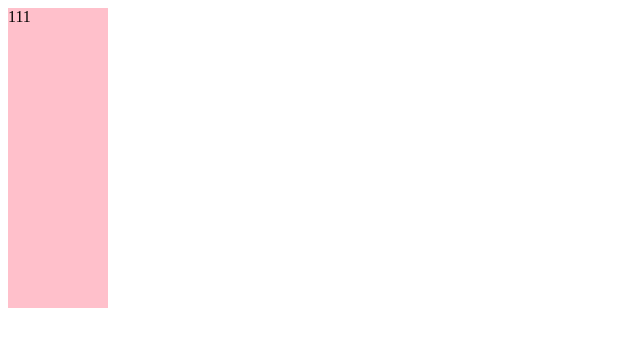
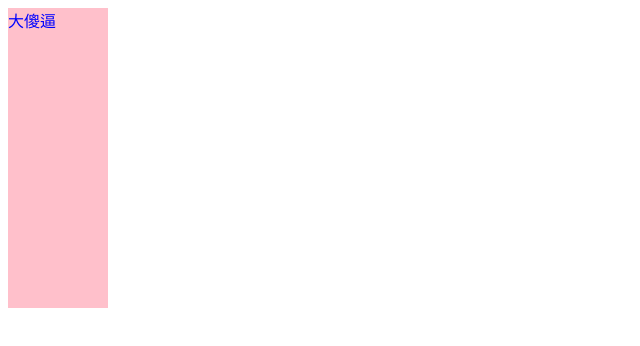
Before and after one commit to machunhui-cyber/11111, a plain HTML site: page index.html in a window 1280 px wide. Shown: the full height of the page, 0-640 px from the left. Drawn offline with Linux system fonts and the light colour scheme.

Commit message:
提交了第二个文件

```diff
--- a/index.html
+++ b/index.html
@@ -11,11 +11,18 @@
             width: 100px;
             background-color: pink;
         }
+
+        span {
+            color: blue;
+        }
     </style>
 </head>
 
 <body>
-    <div>111</div>
+    <div>
+        <span> 大傻逼 </span>
+    </div>
+
 </body>
 
 </html>
```
